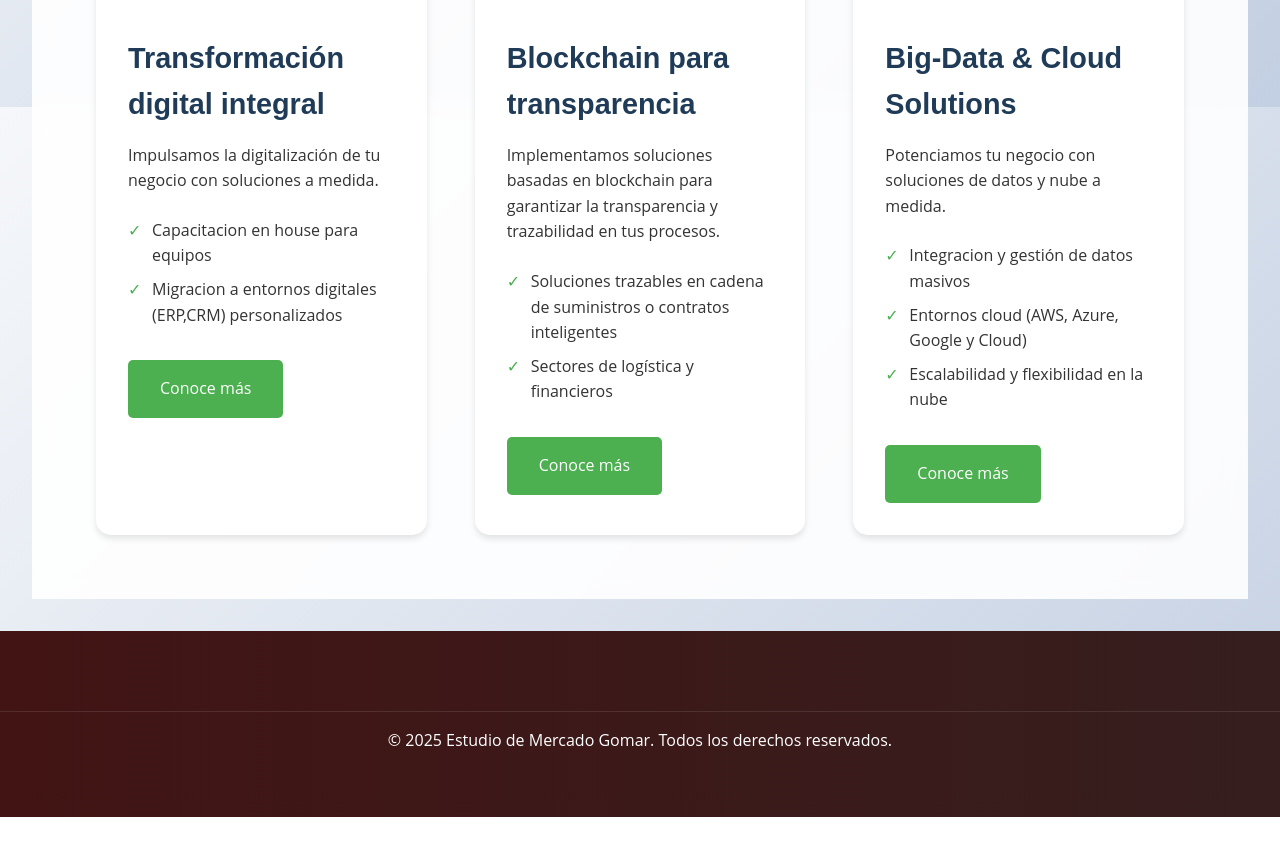
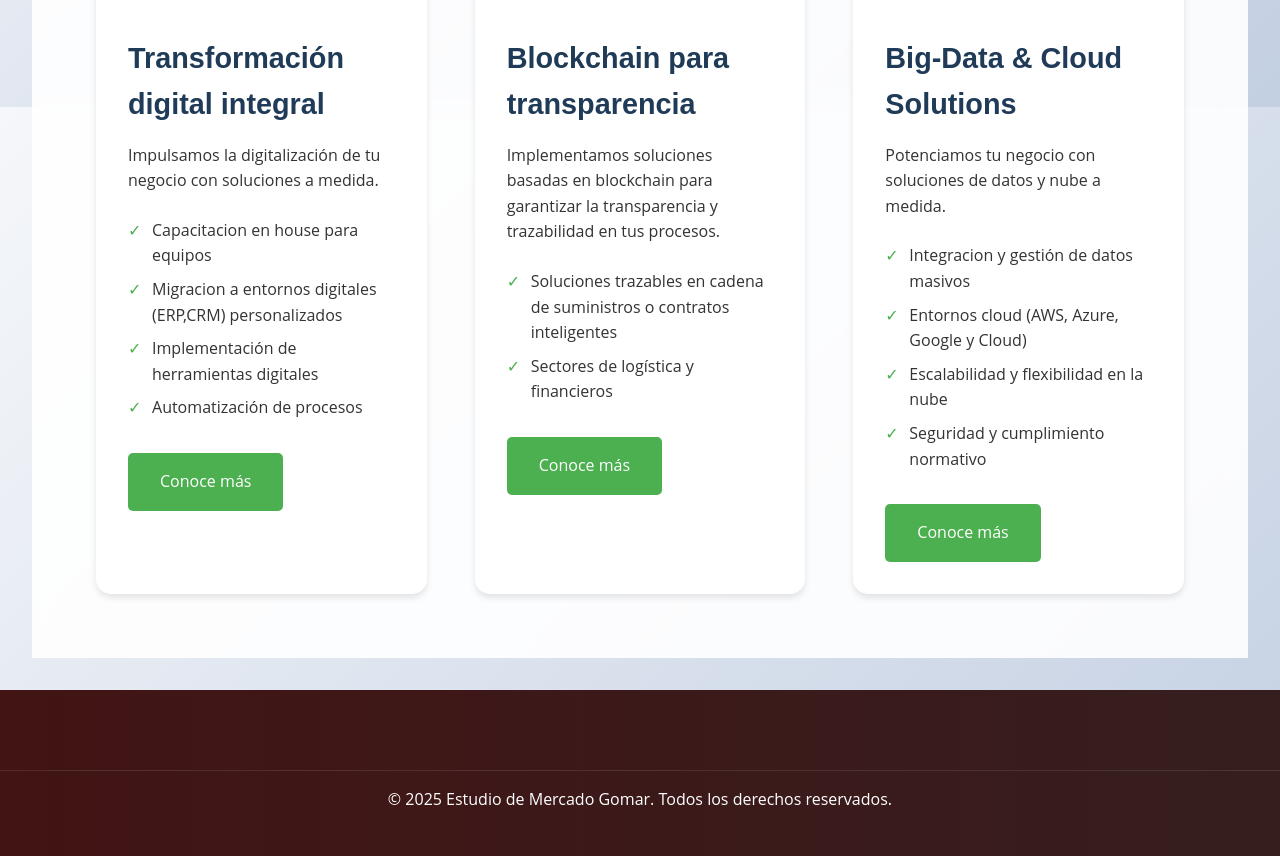
Before and after one commit to RafaAguilar1107/PaginaMercaElect, a website: page pages/servicios.html in a window 1280 px wide. Shown: the part 1493-2349 px from the top of the page. Before the commit the page ends 2310 px from the top, so only its background shows below. Drawn offline with Linux system fonts and the light colour scheme; files whose address does not match are found by name.

Commit message:
SERVICIOS4

```diff
--- a/pages/servicios.html
+++ b/pages/servicios.html
@@ -114,6 +114,8 @@
                     <ul class="servicio-features">
                         <li>Capacitacion en house para equipos</li>
                         <li>Migracion a entornos digitales (ERP,CRM) personalizados</li>
+                        <li>Implementación de herramientas digitales</li>
+                        <li>Automatización de procesos</li>
                     </ul>
                     <a href="consultoria_estrategica.html" class="servicio-btn">Conoce más</a>
                 </div>
@@ -141,6 +143,7 @@
                         <li>Integracion y gestión de datos masivos</li>
                         <li>Entornos cloud (AWS, Azure, Google y Cloud)</li>
                         <li>Escalabilidad y flexibilidad en la nube</li>
+                        <li>Seguridad y cumplimiento normativo</li>
                     </ul>
                     <a href="consultoria_estrategica.html" class="servicio-btn">Conoce más</a>
                 </div>
```
